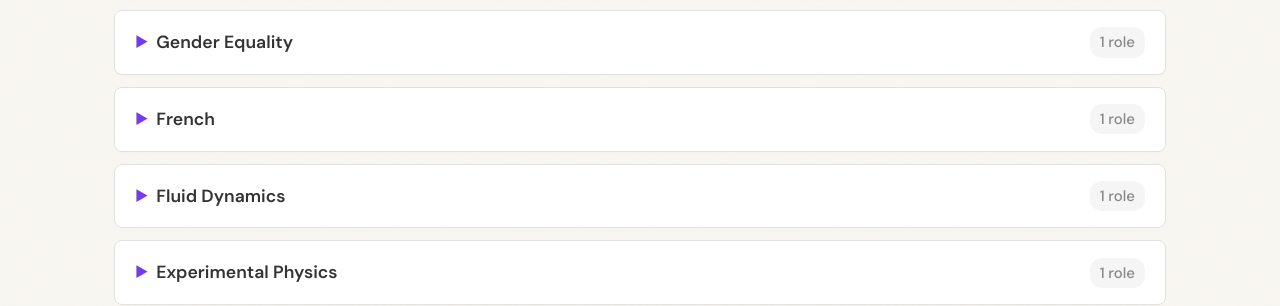
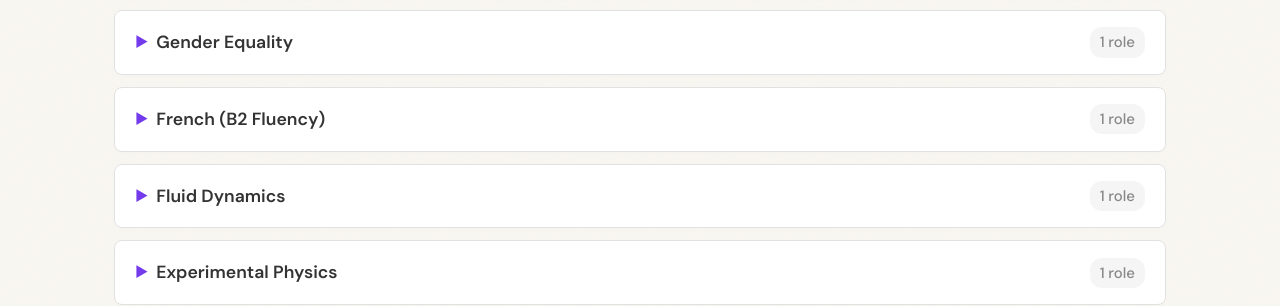
Before and after one commit to egl49/egl49.github.io, a Jekyll site: the page built from _pages/allskills.md, in a window 1280 px wide and 900 px high, scrolled down 3854 px. Shown: the part 152-458 px from the top of the window. Built offline with Jekyll 4.4.1, drawn with Linux system fonts in a browser that asks for light colours; a style sheet for code colours, icons or effects is not loaded.

Commit message:
Update experience type and skills in experiences.yml
Changed type from 'research' to 'hidden' and updated skills to include 'French (B2 Fluency)'.

```diff
--- a/_data/experiences.yml
+++ b/_data/experiences.yml
@@ -58,13 +58,13 @@
 
 - id: "cornell-academic"
   title: "Academic Coursework & General Skills"
-  type: "research"
+  type: "hidden"
   organization: "Cornell University"
   advisor: "Department of Physics"
   term: "Ongoing Portfolio"
   image: ""
   description: "Core physical schemas and structural mechanics mastered across upper-level physics modules, advanced analytical formulations, and mathematical frameworks."
-  skills: ["LaTeX", "Applied Physics", "Particle Physics", "Experimental Physics", "Mathematics", "Applied Mathematics", "Physical Sciences", "French"]
+  skills: ["LaTeX", "Applied Physics", "Particle Physics", "Experimental Physics", "Mathematics", "Applied Mathematics", "Physical Sciences", "French (B2 Fluency)"]
 
 # ==========================================
 # LEADERSHIP & OUTREACH EXPERIENCES
```
